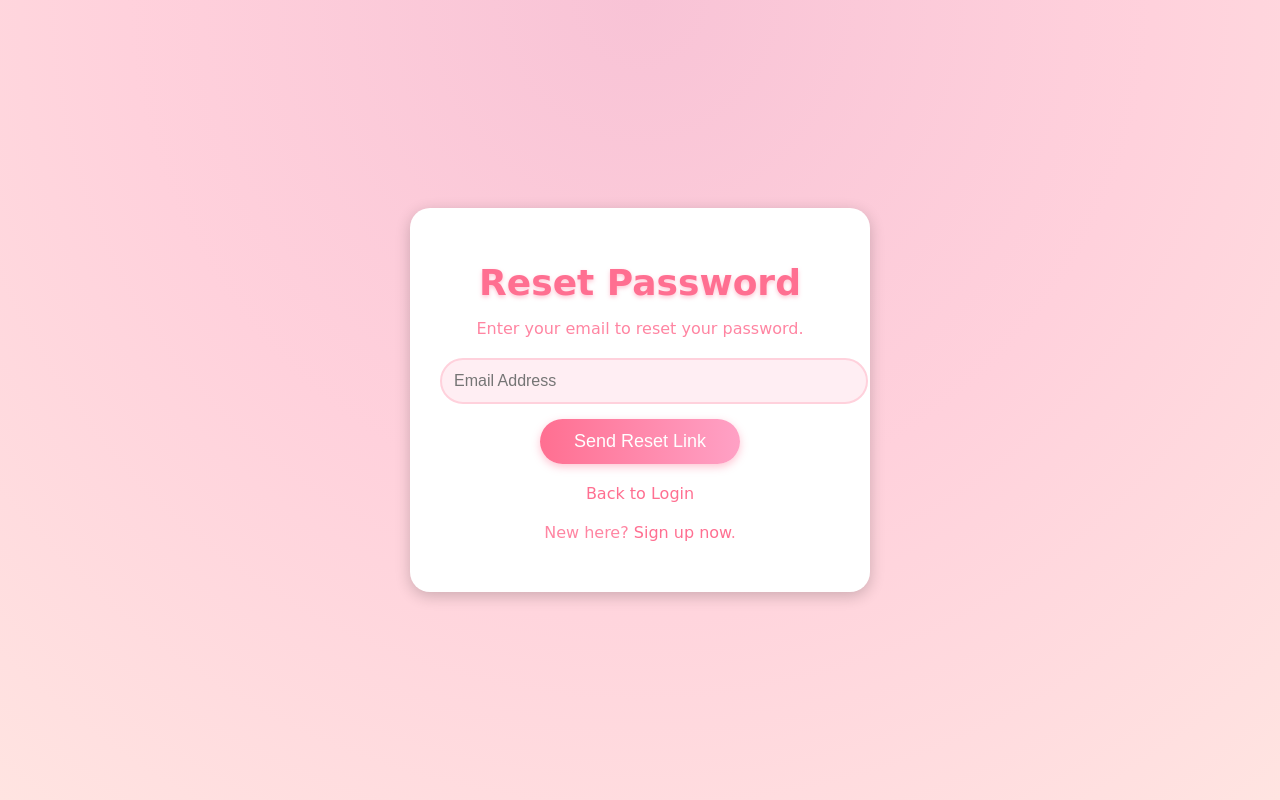
After one commit to KrishnaGrg1/6th-Semester-Project, a PHP site: page /forget.html in a window 1280 px wide. The commit adds this page. Run offline with PHP 8.4, Linux system fonts and the light colour scheme.

Commit message:
adding dark-mode and forget password file

```diff
--- /dev/null
+++ b/code /frontend/login page/forget.html
@@ -0,0 +1,30 @@
+<!DOCTYPE html>
+<html lang="en">
+<head>
+  <meta charset="UTF-8">
+  <meta name="viewport" content="width=device-width, initial-scale=1.0">
+  <title>Forgot Password - CandyFlix</title>
+  <link rel="stylesheet" href="styles.css">
+</head>
+<body>
+  <div class="forget-container">
+    <div class="candy-background">
+      <div class="forget-box">
+        <h1 class="candy-text">Reset Password</h1>
+        <p>Enter your email to reset your password.</p>
+        <form>
+          <div class="input-group">
+            <input type="email" id="email" placeholder="Email Address" required>
+          </div>
+          <button type="submit" class="reset-button">Send Reset Link</button>
+        </form>
+        <div class="help-text">
+          <p><a href="./login.html">Back to Login</a></p>
+          <p>New here? <a href="../signup page/signup.html">Sign up now</a>.</p>
+        </div>
+      </div>
+    </div>
+  </div>
+  <script src="script.js"></script>
+</body>
+</html>
--- a/code /frontend/login page/script.js
+++ b/code /frontend/login page/script.js
@@ -4,7 +4,9 @@ document.addEventListener("DOMContentLoaded", () => {
   // Check if dark mode was previously enabled
   if (localStorage.getItem("darkMode") === "enabled") {
       document.body.classList.add("dark-mode");
-    if (darkModeToggle) darkModeToggle.checked = true;
+      if (darkModeToggle) {
+          darkModeToggle.checked = true;
+      }
   }
 
   // Toggle dark mode
--- a/code /frontend/login page/styles.css
+++ b/code /frontend/login page/styles.css
@@ -1,5 +1,3 @@
-/* styles.css */
-
 /* Global Styles */
 body {
   margin: 0;
@@ -10,7 +8,8 @@ body {
   align-items: center;
   background: linear-gradient(145deg, #ffd1dc, #ffe4e1);
 }
-a{
+
+a {
   text-decoration: none;
   color: inherit;
 }
@@ -24,7 +23,7 @@ a{
   background: radial-gradient(circle at top, #f8c3d6, #ffd1dc, #ffe4e1);
 }
 
-.login-container {
+.login-container, .forget-container {
   position: relative;
   width: 100%;
   height: 100%;
@@ -34,7 +33,7 @@ a{
 }
 
 /* Login Box */
-.login-box{
+.login-box,.forget-box {
   background: #fff;
   border-radius: 20px;
   box-shadow: 0 4px 15px rgba(0, 0, 0, 0.2);
@@ -52,7 +51,7 @@ a{
   text-shadow: 0 2px 4px rgba(255, 111, 145, 0.4);
 }
 
-.login-box p{
+.login-box p, .forget-box p {
   font-size: 16px;
   margin-bottom: 20px;
   color: #ff85a2;
@@ -81,8 +80,8 @@ a{
 }
 
 /* Buttons */
-.login-button{
-  width: 100%;
+.login-button,.reset-button {
+  width: 50%;
   padding: 12px;
   font-size: 18px;
   background: linear-gradient(to right, #ff6f91, #ffa1c5);
@@ -97,8 +96,6 @@ a{
 .login-button:hover {
   background: linear-gradient(to left, #ff6f91, #ffa1c5);
 }
-
-
 
 /* Help Text */
 .help-text {
@@ -155,8 +152,6 @@ a{
   border-radius: 50%;
 }
 
-
-
 input:checked + .slider {
   background-color: #f94f6d;
 }
@@ -175,7 +170,7 @@ body.dark-mode .candy-background {
   background: radial-gradient(circle at top, #1a1c23, #242731, #2c2f38);
 }
 
-body.dark-mode .login-box {
+body.dark-mode .login-box, body.dark-mode .forget-box {
   background: #181b21;
   border-color: #282c34;
 }
@@ -198,3 +193,10 @@ body.dark-mode .input-group input {
 body.dark-mode .help-text a {
   color: #ff6384;
 }
+
+/* Logout Message */
+#logout-message {
+  margin-bottom: 10px; /* Space between message and input fields */
+  font-size: 16px;
+  font-weight: bold;
+}
```
Also changed, not shown: code /frontend/login page/login.html (+39 -5 lines). Lines whose indentation alone changed are shown as unchanged.
